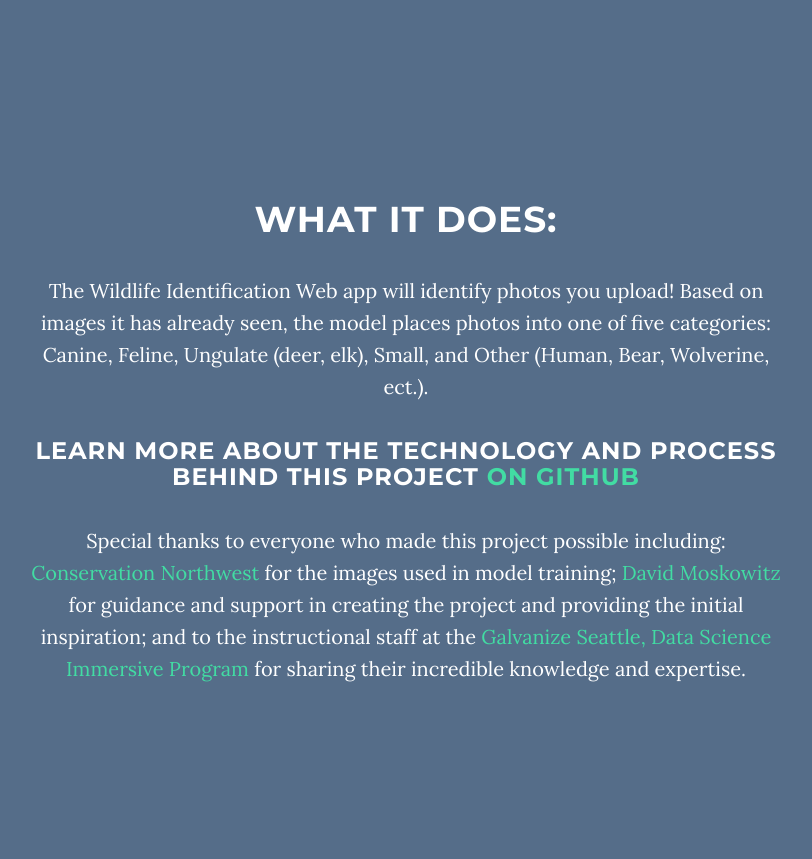
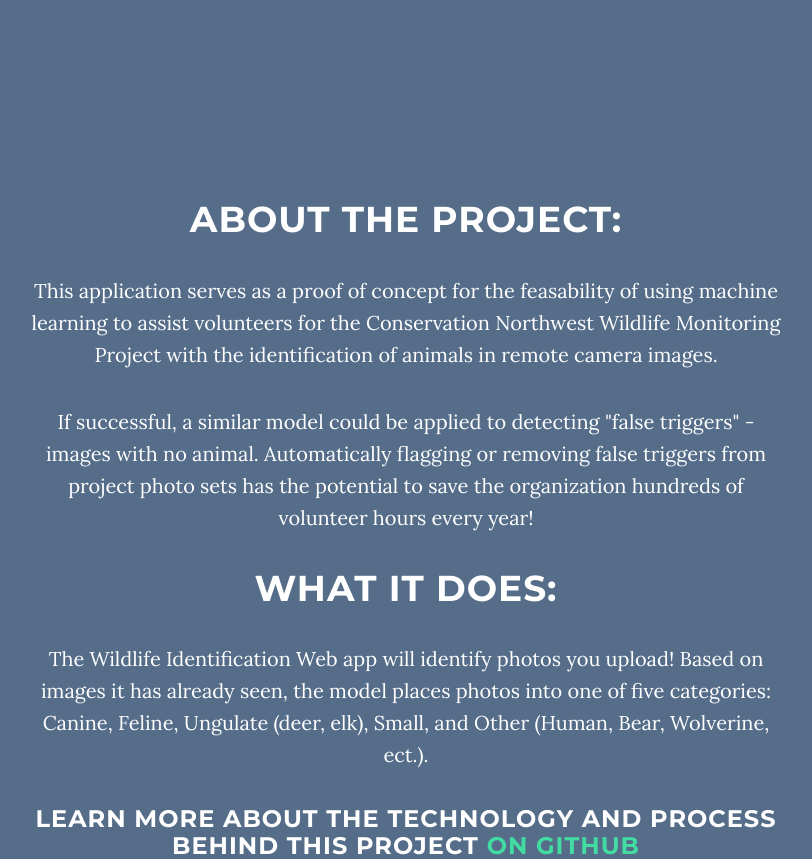
Before and after one commit to coradek/CNW_Wildlife_Identification, a Flask app: page / in a window 1280 px wide. Shown: the part 850-1709 px from the top of the page, without its empty margins (234-1046 px from the left). Run offline with Flask 2, Linux system fonts and the light colour scheme; parts of the project's set-up code (start-up, migrations or seed data) failed here and were passed over; some libraries are stand-ins or nearby versions.

Commit message:
Update web app

```diff
--- a/CNW_webapp/app/templates/index.html
+++ b/CNW_webapp/app/templates/index.html
@@ -61,6 +61,9 @@
                     <li>
                         <a class="page-scroll" href="#contact">Contact</a>
                     </li>
+                    <li>
+                        <a class="page-scroll" href="http://evanadkins.tech/">evanadkins.tech</a>
+                    </li>
                 </ul>
             </div>
             <!-- /.navbar-collapse -->
@@ -90,7 +93,14 @@
     <section id="about" class="container content-section text-center">
         <div class="row">
             <div class="col-lg-8 col-lg-offset-2">
-                <h1>What it does:</h1>
+                <h1>About the Project:</h1>
+
+                <p>This application serves as a proof of concept for the feasability of using machine learning to assist volunteers for the Conservation Northwest Wildlife Monitoring Project with the identification of animals in remote camera images.
+                </p>
+                <p>If successful, a similar model could be applied to detecting "false triggers" - images with no animal. Automatically flagging or removing false triggers from project photo sets has the potential to save the organization hundreds of volunteer hours every year!
+                </p>
+
+                <h1>What it Does:</h1>
 
                 <p>The Wildlife Identification Web app will identify photos you upload! Based on images it has already seen, the model places photos into one of five categories: Canine, Feline, Ungulate (deer, elk), Small, and Other (Human, Bear, Wolverine, ect.).
                 </p>
@@ -111,7 +121,9 @@
                     <br>
 		                <p>IDENTIFY YOUR OWN IMAGES!</p>
 		                <br>
-                    <p>The web app is intended as a proof of concept and entertainment. Because the initial model was trained on a very small set of backgrounds, it is imprecise on general photos. <strong>You have been warned!</strong> Clear images of species seen during model training work best - coyote, bobcat, elk. Your family dog may come back classified as an Ungulate. Have fun and let me know what you think.</p>
+                    <p>The web app is intended for proof of concept and entertainment. Because the initial model was trained on a very small set of backgrounds, it is imprecise on general photos.</p>
+                    <h4>You have been warned!</h4>
+                    <p>Clear images of species seen during model training work best - coyote, bobcat, elk, and such. Your family dog may come back classified as an Ungulate. Have fun and let me know what you think.</p>
                     <br>
                     <form action = "/uploader" method = "POST"
                         enctype = "multipart/form-data">
@@ -134,6 +146,14 @@
                 </p>
                 <ul class="list-inline banner-social-buttons">
                   <!-- add link to linkedin? anything else?-->
+                    <li>
+                      <a href="mailto:evan.wildlife.id@gmail.com" class="btn btn-default btn-lg"><i class="fa fa-google fa-fw"></i> <span class="network-name">evan.wildlife.id@gmail.com</span></a>
+                    </li>
+                    <li>
+                      <a href="http://evanadkins.tech/" class="btn btn-default btn-lg"><i class="fa fa-gear fa-fw"></i> <span class="network-name">evanadkins.tech</span></a>
+                    </li>
+                    <br>
+                    <br>
                     <li>
                         <a href="https://github.com/coradek/CNW_Wildlife_Identification" class="btn btn-default btn-lg"><i class="fa fa-github fa-fw"></i> <span class="network-name">See This Project on Github</span></a>
                     </li>
```
